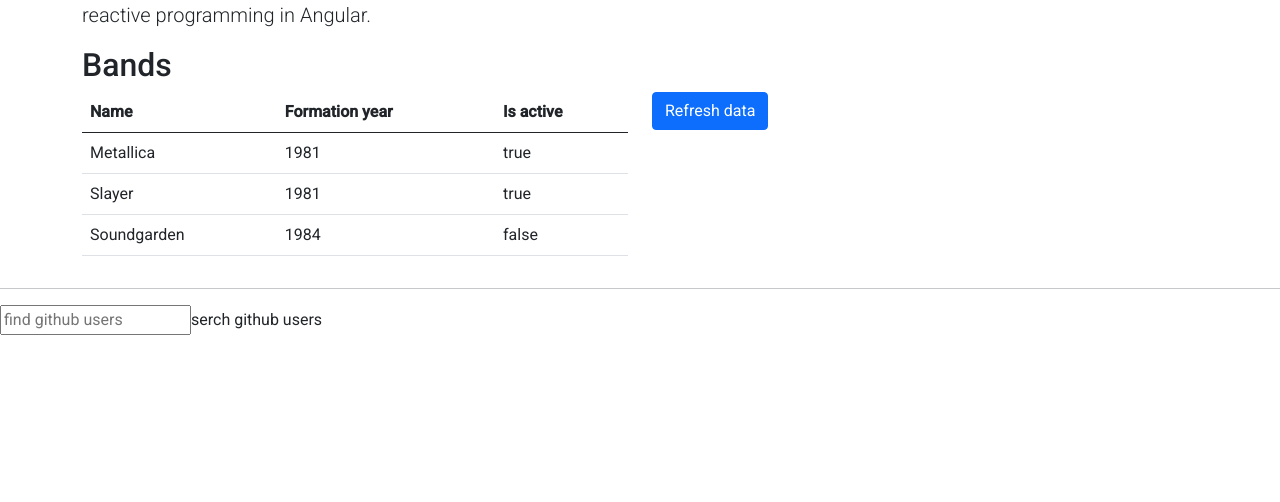
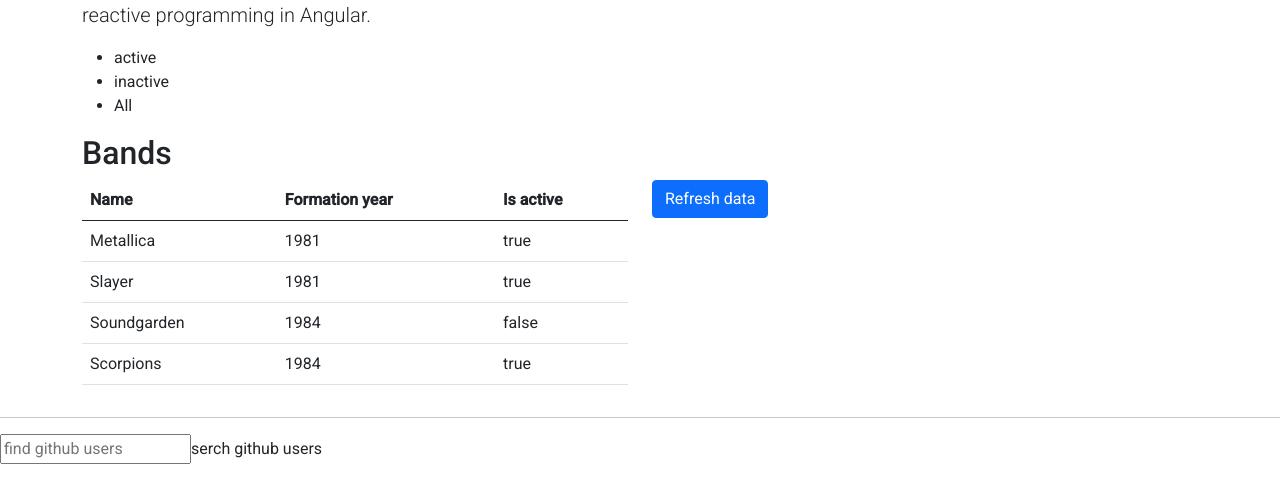
Before and after one commit to nolimitmaks/rock-music, an Angular app: page /music-list in a window 1280 px wide. Before the commit this address led to /. Shown: the top 502 px of the page. Built offline with nearby package versions, Linux system fonts and the light colour scheme.

Commit message:
add routing
add routing to app

```diff
--- a/src/app/app-routing.module.ts
+++ b/src/app/app-routing.module.ts
@@ -1,7 +1,11 @@
 import { NgModule } from '@angular/core';
 import { Routes, RouterModule } from '@angular/router';
+import { MusicListComponent } from './components/music-list/music-list.component';
 
-const routes: Routes = [];
+const routes: Routes = [
+  { path: 'music-list', component: MusicListComponent},
+  {path: '', redirectTo: 'music-list', pathMatch: 'full'}
+];
 
 @NgModule({
   imports: [RouterModule.forRoot(routes)],
--- a/src/app/app.component.html
+++ b/src/app/app.component.html
@@ -1,6 +1,16 @@
 <div class="container">
   <p class="lead">reactive programming in Angular.</p>
-  <app-music-list></app-music-list>
+  <!-- <app-music-list></app-music-list> -->
+  <div>
+    <nav>
+      <ul>
+        <li routerLink="music-list" [queryParams]="{active: true}">active</li>
+        <li routerLink="music-list" [queryParams]="{active: false}">inactive</li>
+        <li routerLink="music-list">All</li>
+      </ul>
+    </nav>
+  </div>
+  <router-outlet></router-outlet>
 </div>
 
 
--- a/src/app/components/music-list/music-list.component.ts
+++ b/src/app/components/music-list/music-list.component.ts
@@ -1,6 +1,8 @@
 import { Component, OnInit, OnDestroy } from '@angular/core';
 import { interval, merge, Observable, Subject, Subscription, VirtualTimeScheduler } from 'rxjs';
-import { filter, map, mergeMap, repeat, startWith } from 'rxjs/operators';
+import { combineLatest, filter, map, mergeMap, repeat, startWith } from 'rxjs/operators';
+
+import { ActivatedRoute } from '@angular/router';
 
 import { MusicInfoService } from 'src/app/services/music-info.service';
 
@@ -9,6 +11,7 @@ import {Band} from '../../models/model'
 
 import {ThemePalette} from '@angular/material/core';
 import {ProgressSpinnerMode} from '@angular/material/progress-spinner';
+
 
 @Component({
   selector: 'app-music-list',
@@ -31,10 +34,12 @@ export class MusicListComponent implements OnInit {
 
 
 
-
   model$: Observable<{bands: Band[], isLoading: boolean}>
 
-  constructor(private _musicInfoService: MusicInfoService) {
+  constructor(
+    private _musicInfoService: MusicInfoService,
+    private _activatedRoute: ActivatedRoute
+    ) {
     //  const obs_int = interval(1000).pipe(
     //    map(value => value * value),
     //    filter(value => value % 2 === 0)
@@ -66,12 +71,18 @@ export class MusicListComponent implements OnInit {
     const refreshDataClick$ = this.refreshDataClickSubject.asObservable()
 
     const refreshTriger$ = refreshDataClick$.pipe(
-      startWith({})
+      startWith({}),
+      combineLatest(_activatedRoute.queryParams),
+      map(([_, params]) => {
+        return params.active === undefined
+        ?
+        undefined : params.active === 'true'
+      })
     )
 
     const bandList$ = refreshTriger$.pipe(
       mergeMap(
-        () => this._musicInfoService.getBands()
+        (active) => this._musicInfoService.getBands(active)
       )
     )
 
@@ -114,6 +125,11 @@ export class MusicListComponent implements OnInit {
     //   }, 10 * 1000
     // )
 
+    this._activatedRoute.queryParams.subscribe(
+      data => console.log(data)
+
+    )
+
   }
 
   ngOnDestroy() {
--- a/src/app/services/music-info.service.ts
+++ b/src/app/services/music-info.service.ts
@@ -35,6 +35,16 @@ export class MusicInfoService {
       formationYear: 1984,
       isActive: false
     },
+
+    {
+      id: 'a2a6c014-35e7-478f-b4a1-fc83dcfe811x',
+      name: 'Scorpions',
+      bio: 'just cool',
+      formationYear: 1984,
+      isActive: true
+    },
+
+
   ];
 
 
@@ -51,7 +61,7 @@ export class MusicInfoService {
         .filter(band => active === undefined ? true : band.isActive === active)
     ]).pipe(
       tap(() => console.log('Fetching data started')),
-      delay(5 * 1000),
+      delay(5 *1000),
       // map(() => { throw "aaaa"; }), // uncomment for errors
       tap(() => console.log('Fetching data finished')),
     );
```
